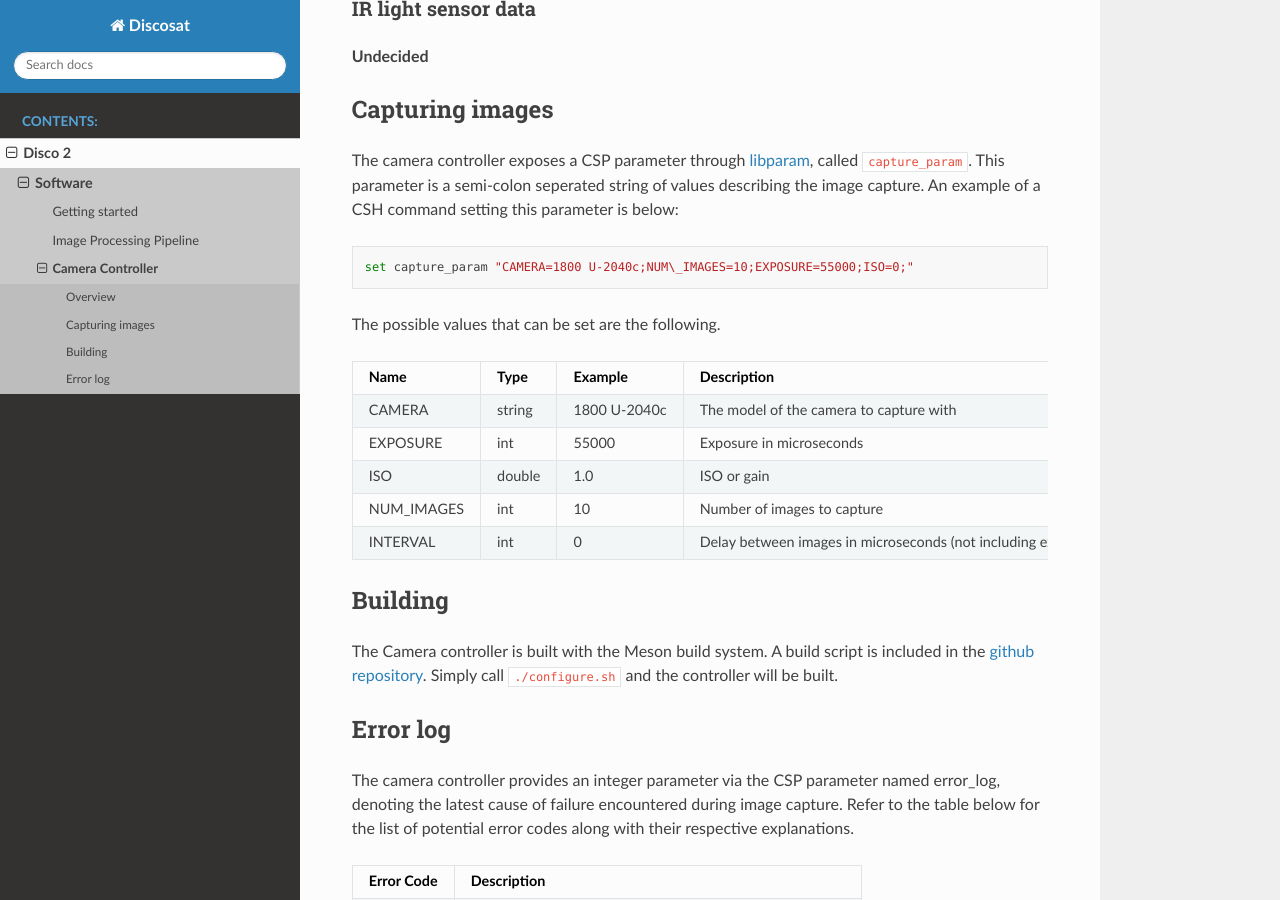
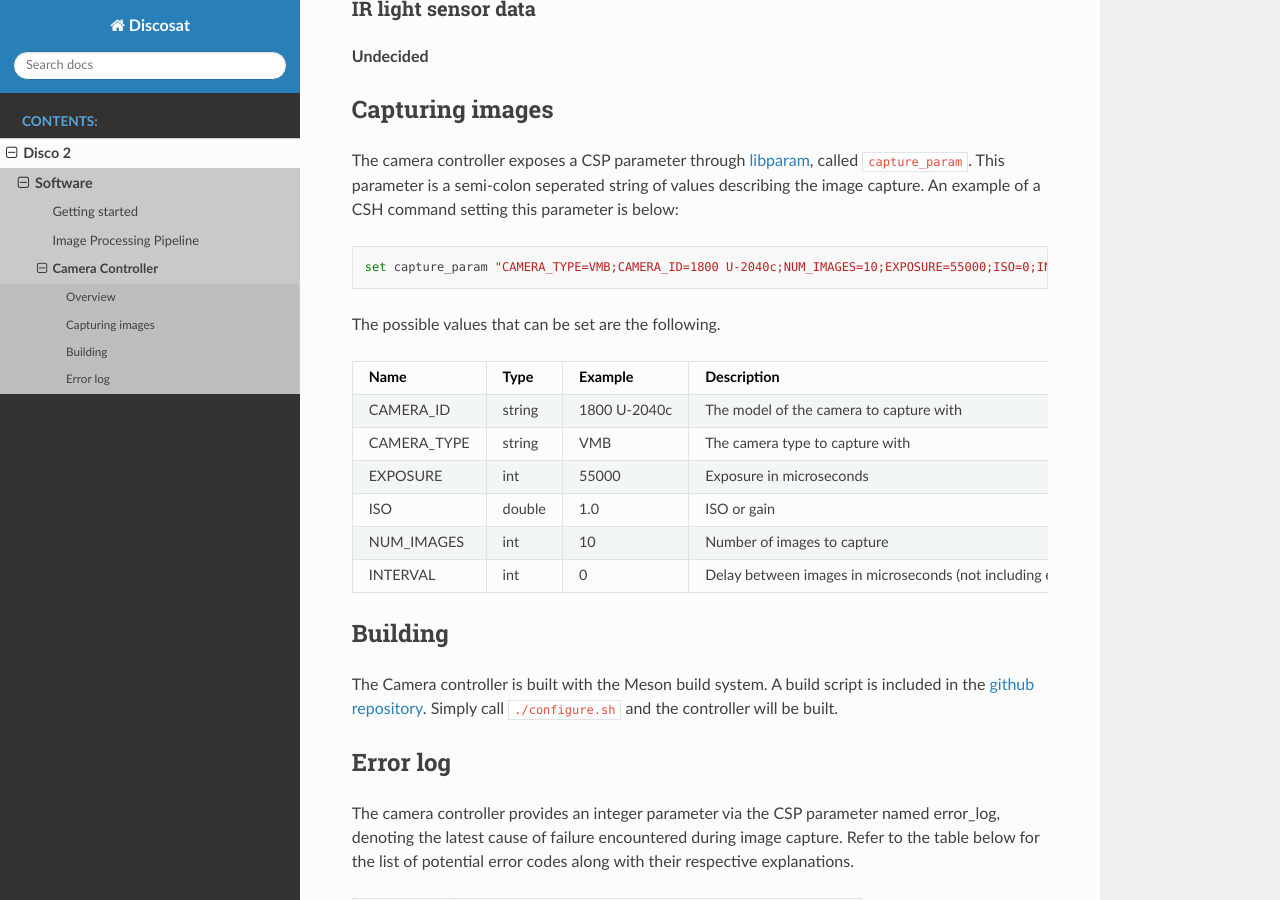
Before and after one commit to discosat/discosat.github.io, a Sphinx documentation site: the page built from doc/disco-2/software/camera-controller.md, in a window 1280 px wide and 900 px high, scrolled down 2371 px. Built offline with Sphinx 7.4.7 and the Read the Docs theme 2.0.0, drawn with Linux system fonts in a browser that asks for light colours; pages that are not in the unit, such as notebooks, are missing from menus.

Commit message:
updating images and tables

````diff
--- a/doc/disco-2/software/camera-controller.md
+++ b/doc/disco-2/software/camera-controller.md
@@ -44,14 +44,15 @@ The camera controller captures raw data from the visible light image sensors in
 The camera controller exposes a CSP parameter through [libparam](https://github.com/spaceinventor/libparam), called `capture_param`. This parameter is a semi-colon seperated string of values describing the image capture. An example of a CSH command setting this parameter is below:
 
 ```
-set capture_param "CAMERA=1800 U-2040c;NUM\_IMAGES=10;EXPOSURE=55000;ISO=0;"
+set capture_param "CAMERA_TYPE=VMB;CAMERA_ID=1800 U-2040c;NUM_IMAGES=10;EXPOSURE=55000;ISO=0;INTERVAL=55000;"
 ```
 
 The possible values that can be set are the following.
 
 |        Name |        Type |        Example |        Description                                            |        Required |        Default                         |
 |-------------|-------------|----------------|---------------------------------------------------------------|-----------------|----------------------------------------|
-| CAMERA      | string      | 1800 U-2040c   | The model of the camera to capture with                       | True            | N/A                                    |
+| CAMERA_ID   | string      | 1800 U-2040c   | The model of the camera to capture with                       | True            | N/A                                    |
+| CAMERA_TYPE | string      | VMB            | The camera type to capture with                               | FALSE           | VMB                                    |
 | EXPOSURE    | int         | 55000          | Exposure in microseconds                                      | False           | If not set, then exposure is estimated |
 | ISO         | double      | 1.0            | ISO or gain                                                   | False           | 1                                      |
 | NUM_IMAGES  | int         | 10             | Number of images to capture                                   | False           | 1                                      |
````
Also changed, not shown: other parts of doc/disco-2/software/camera-controller.md (+1 -1 lines), doc/disco-2/software/img/image_batch.drawio.png, doc/disco-2/software/img/image_data_content.drawio.png.
